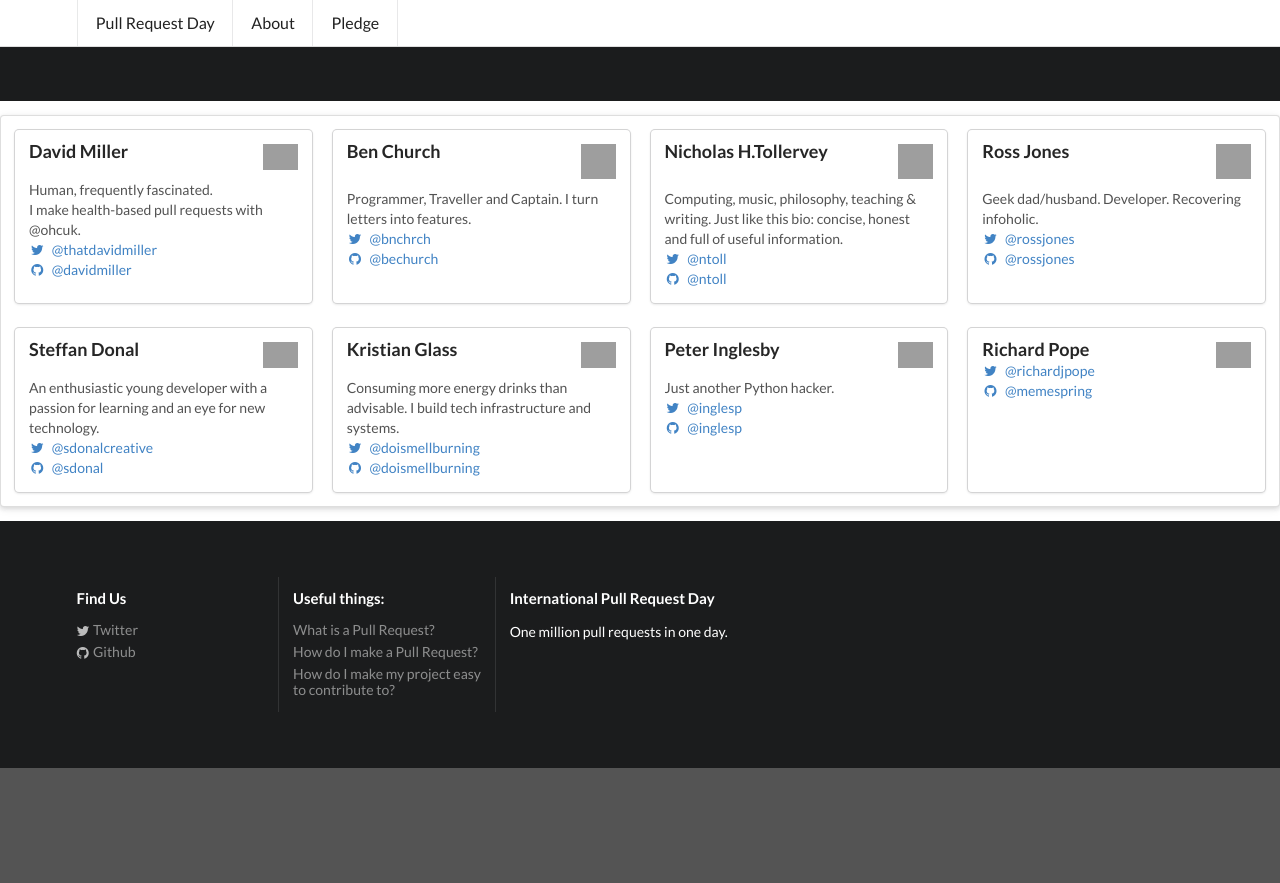
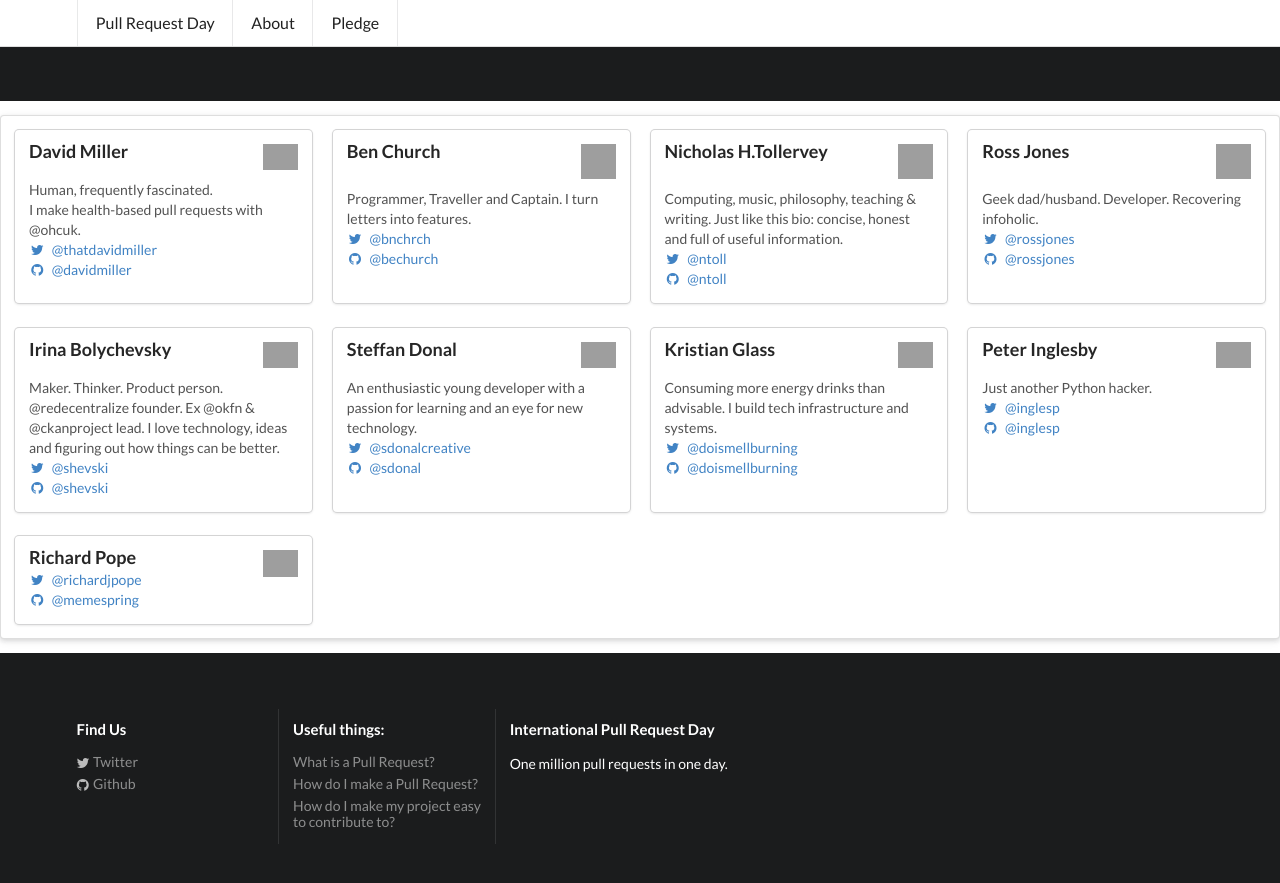
Before and after one commit to pullrequestday/pullrequestday, a Jekyll site: the page built from pledge/index.html, in a window 1280 px wide and 900 px high, scrolled down 1812 px. Shown: the top 883 px of the window. Built offline with Jekyll 4.4.1, drawn with Linux system fonts in a browser that asks for light colours; before the commit the page ends 2580 px from its top, so only the background shows below that; grey boxes are pictures that could not be loaded.

Commit message:
Adds @shevski

```diff
--- a/pledge/index.html
+++ b/pledge/index.html
@@ -181,6 +181,34 @@ layout: default
     <div class="ui card">
       <div class="content">
         <img class="right floated mini ui image"
+                src="https://pbs.twimg.com/profile_images/518405440/photo_400x400.JPG">
+        <div class="header">
+          Irina Bolychevsky
+        </div>
+        <div class="description">
+          Maker. Thinker. Product person. @redecentralize founder. Ex @okfn & @ckanproject lead. I love technology, ideas and figuring out how things can be better.
+        </div>
+        <div class="extra content">
+          <p>
+            <a target="_blank"
+                  href="http://twitter.com/shevski">
+              <i class="twitter icon"></i>
+              @shevski
+            </a>
+            <br />
+            <a target="_blank"
+                  href="http://github.com/shevski">
+              <i class="github icon"></i>
+              @shevski
+            </a>
+          </p>
+        </div>
+      </div> <!-- End of content -->
+    </div> <!-- End of card -->
+
+    <div class="ui card">
+      <div class="content">
+        <img class="right floated mini ui image"
                 src="https://pbs.twimg.com/profile_images/590267458524749824/xCQtXq2H.jpg">
         <div class="header">
           Steffan Donal
```
